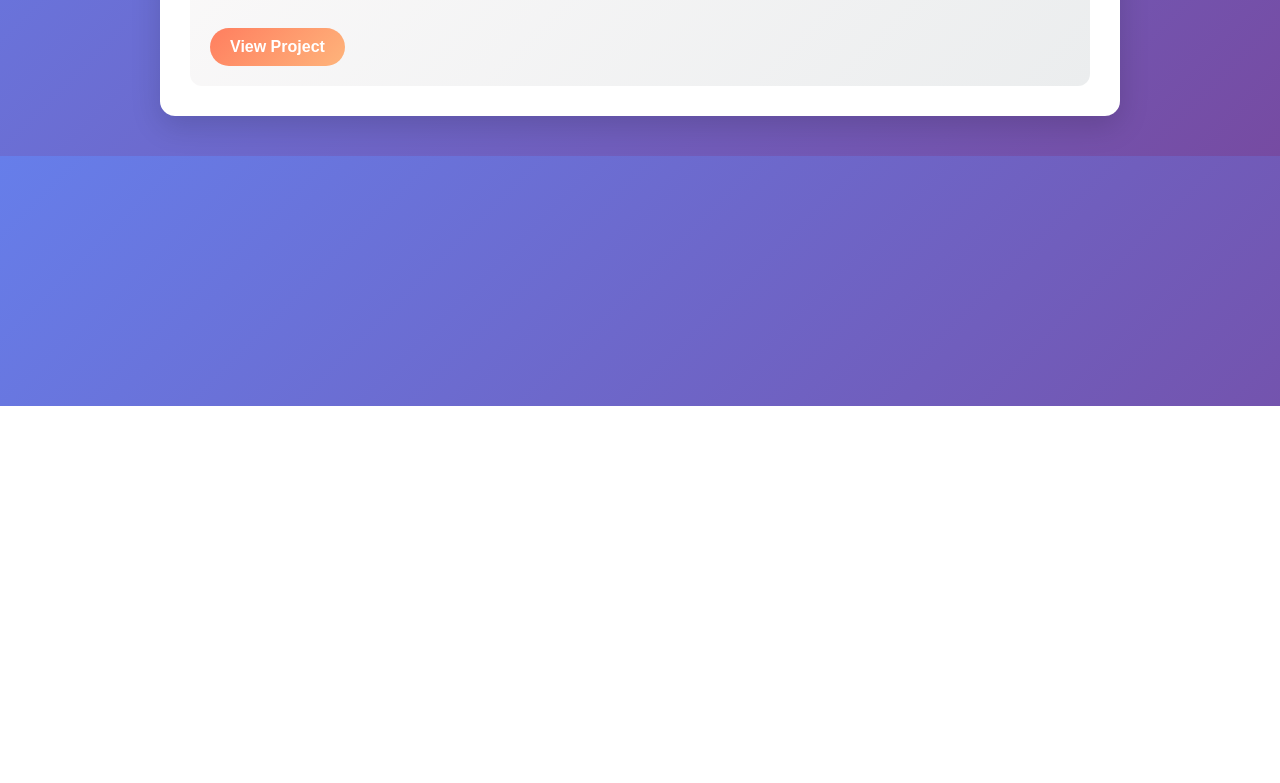
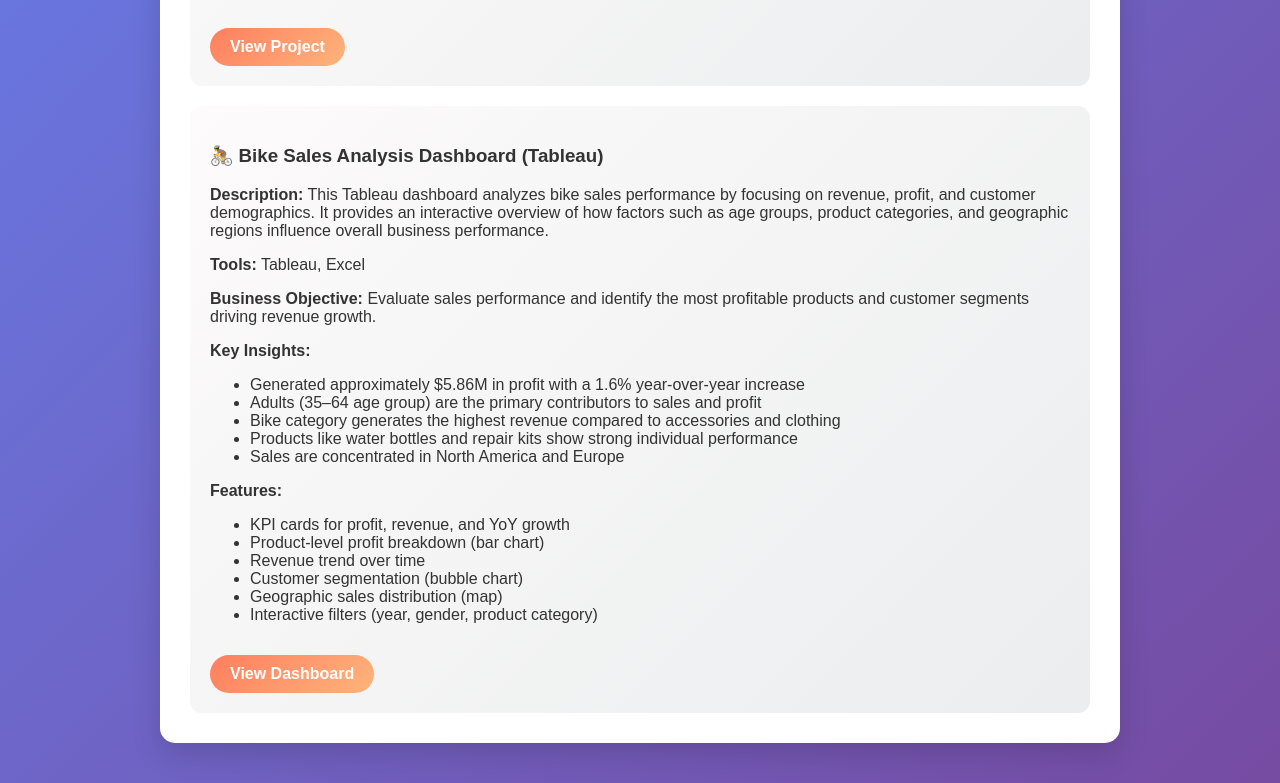
Before and after one commit to Uma-Obbani/Uma-obbani.github.io, a plain HTML site: page index.html in a window 1280 px wide. Shown: the part 394-1177 px from the top of the page. Before the commit the page ends 800 px from the top, so only its background shows below. Drawn offline with Linux system fonts and the light colour scheme.

Commit message:
Update index.html

```diff
--- a/index.html
+++ b/index.html
@@ -11,6 +11,7 @@
   <section>
     <h2>Projects</h2>
 
+    <!-- PROJECT 1 -->
     <div class="project">
       <h3>Customer Segmentation for Targeted Marketing</h3>
 
@@ -22,8 +23,44 @@
 
       <p><strong>Impact:</strong> Identified distinct customer segments, enabling targeted marketing strategies, improved personalization, and more efficient budget allocation.</p>
 
-      <!-- BUTTON -->
-      <a href="https://github.com/Uma-Obbani/customer-segmentation" class="btn">View Project</a>
+      <a href="https://github.com/Uma-Obbani/customer-segmentation" class="btn" target="_blank">
+        View Project
+      </a>
+    </div>
+
+    <!-- PROJECT 2 -->
+    <div class="project">
+      <h3>🚴 Bike Sales Analysis Dashboard (Tableau)</h3>
+
+      <p><strong>Description:</strong> This Tableau dashboard analyzes bike sales performance by focusing on revenue, profit, and customer demographics. It provides an interactive overview of how factors such as age groups, product categories, and geographic regions influence overall business performance.</p>
+
+      <p><strong>Tools:</strong> Tableau, Excel</p>
+
+      <p><strong>Business Objective:</strong> Evaluate sales performance and identify the most profitable products and customer segments driving revenue growth.</p>
+
+      <p><strong>Key Insights:</strong></p>
+      <ul>
+        <li>Generated approximately $5.86M in profit with a 1.6% year-over-year increase</li>
+        <li>Adults (35–64 age group) are the primary contributors to sales and profit</li>
+        <li>Bike category generates the highest revenue compared to accessories and clothing</li>
+        <li>Products like water bottles and repair kits show strong individual performance</li>
+        <li>Sales are concentrated in North America and Europe</li>
+      </ul>
+
+      <p><strong>Features:</strong></p>
+      <ul>
+        <li>KPI cards for profit, revenue, and YoY growth</li>
+        <li>Product-level profit breakdown (bar chart)</li>
+        <li>Revenue trend over time</li>
+        <li>Customer segmentation (bubble chart)</li>
+        <li>Geographic sales distribution (map)</li>
+        <li>Interactive filters (year, gender, product category)</li>
+      </ul>
+
+      <a href="https://public.tableau.com/app/profile/uma6510/viz/BikeSales_17772203354250/BikeSalesDashboard?publish=yes"
+         class="btn" target="_blank">
+        View Dashboard
+      </a>
     </div>
 
   </section>
```
